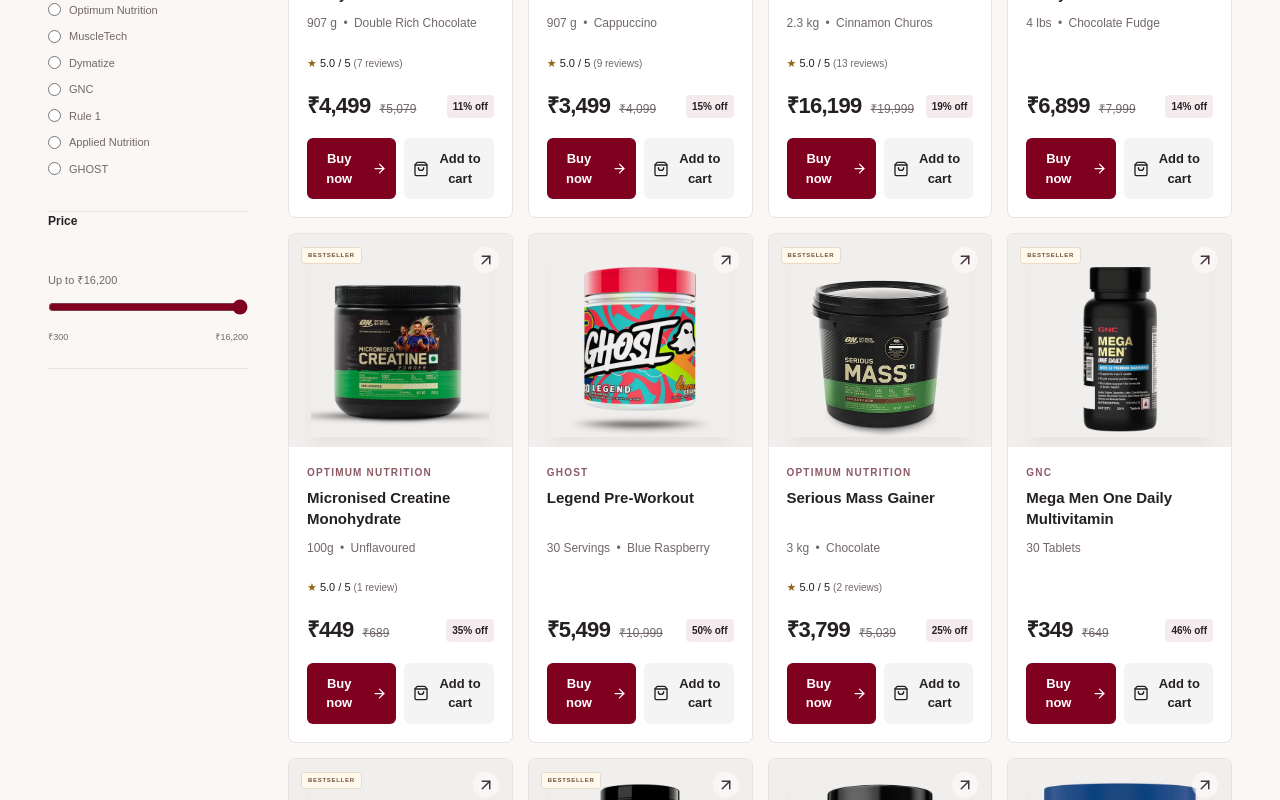
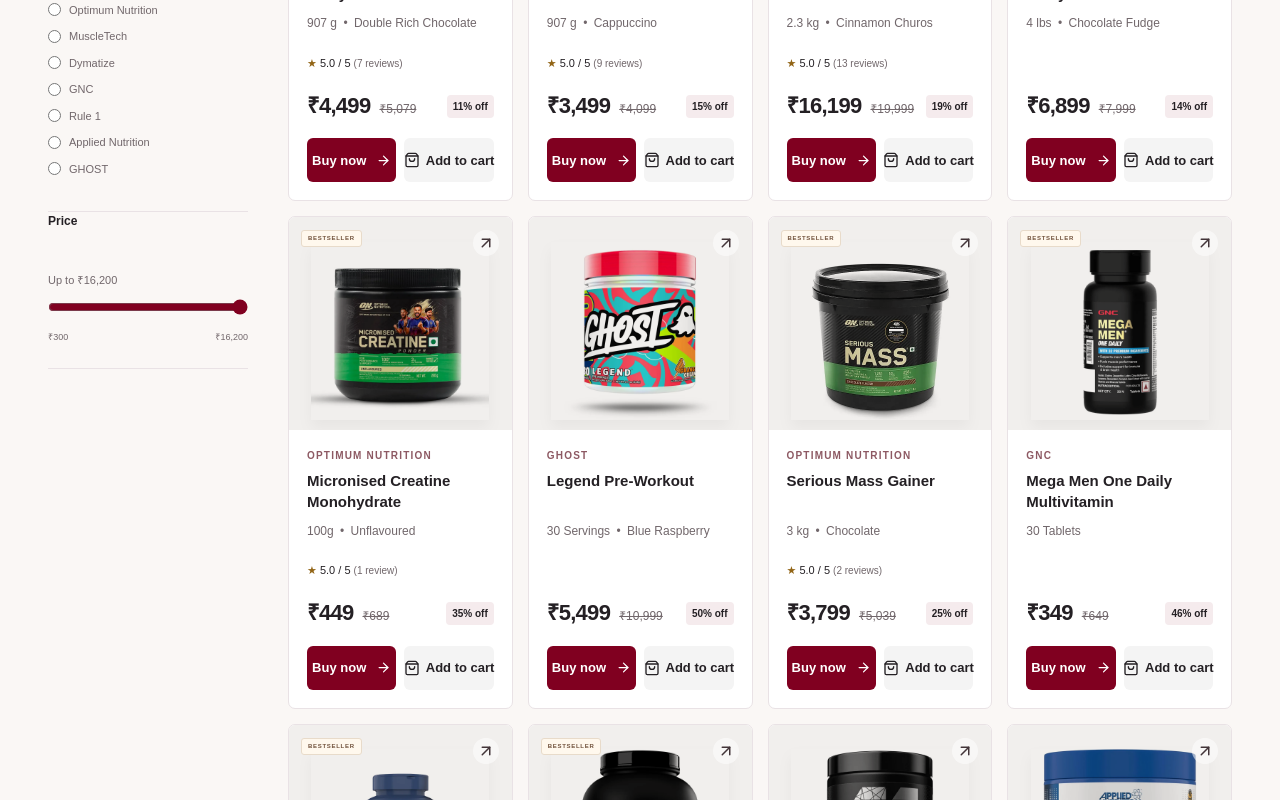
Before and after one commit to Ajmalajjuca/BODY-POWER, a React (Vite) app: page /shop in a window 1280 px wide. Shown: the part 820-1620 px from the top of the page. Built offline with nearby package versions, Linux system fonts and the light colour scheme.

Commit message:
feat: update purchase flow terminology; change 'Proceed to checkout' to 'Proceed to Pay' for clarity; enhance button styles for better UX

```diff
--- a/scripts/purchase-check.mjs
+++ b/scripts/purchase-check.mjs
@@ -33,7 +33,7 @@ try {
   )
   expect(lines[0].quantity).toBe(3)
   await page.getByRole('button', { name: /Open cart/ }).click()
-  await page.getByRole('dialog').getByRole('link', { name: 'Proceed to checkout' }).click()
+  await page.getByRole('dialog').getByRole('link', { name: 'Proceed to Pay' }).click()
   await expect(page).toHaveURL(base + '/checkout')
   await expect(page.locator('dialog[open]')).toHaveCount(0)
   await expect(page.locator('.cart-line')).toHaveCount(1)
--- a/src/components/PurchaseActions.tsx
+++ b/src/components/PurchaseActions.tsx
@@ -42,7 +42,7 @@ export function PurchaseActions({ product }: { product: Product }) {
           ) : (
             <ShoppingBag size={16} aria-hidden="true" />
           )}
-          {inCart ? 'Add another' : 'Add to cart'}
+          Add to cart
         </button>
       </div>
       {choosing && (
--- a/src/pages/Cart.tsx
+++ b/src/pages/Cart.tsx
@@ -91,7 +91,7 @@ export function CartContents({
         )}
         {!checkout && (
           <Link className="button full" to="/checkout" onClick={() => setUI({ cart: false })}>
-            Proceed to checkout
+            Proceed to Pay
             <ArrowRight size={16} />
           </Link>
         )}
--- a/src/purchase.css
+++ b/src/purchase.css
@@ -35,6 +35,8 @@
   margin-top: 16px;
 }
 .purchase-actions .button {
+  min-width: 0;
+  white-space: nowrap;
   min-height: 44px;
   padding: 10px 8px;
   font-size: 13px;
```
Also changed, not shown: 1 other file (tests, documents, lock files or other folders).
